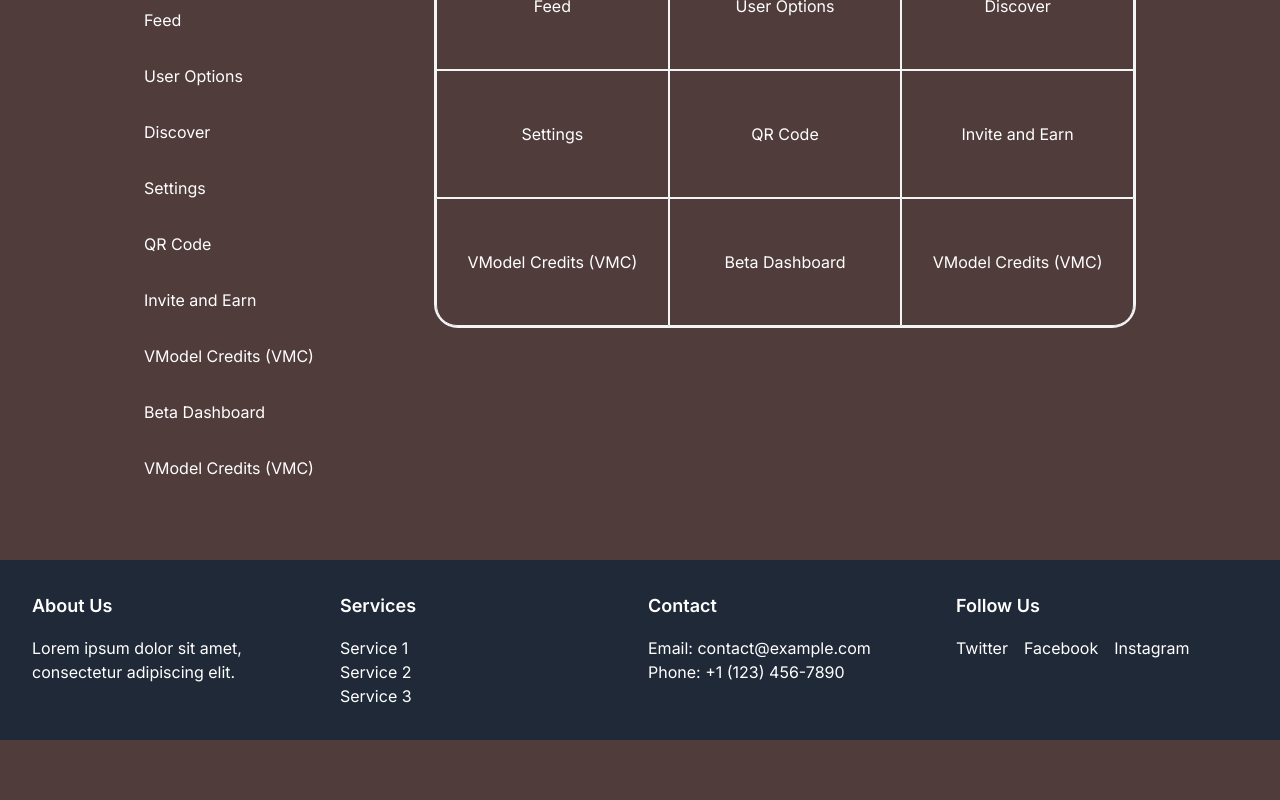
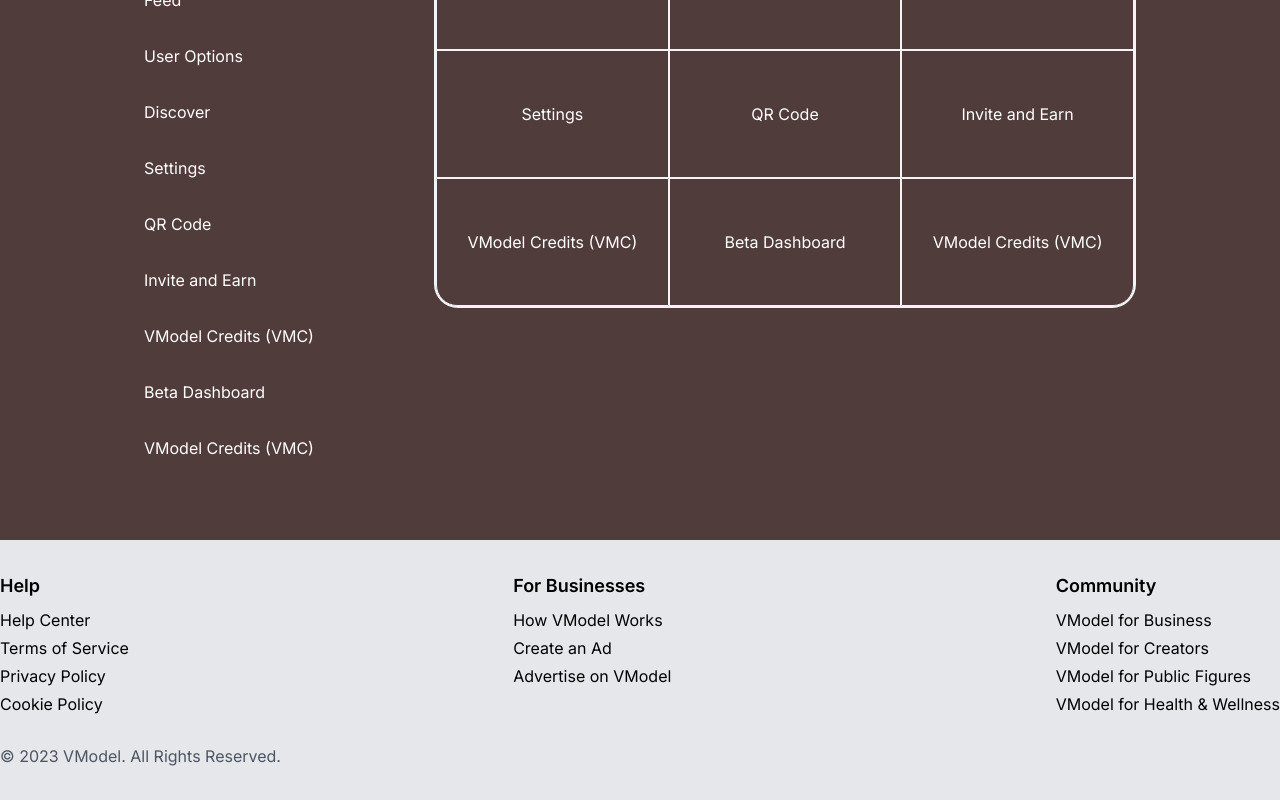
Before and after one commit to shinorspellz/VModelHelpCentre, a Next.js app: page / in a window 1280 px wide. Shown: the part 1086-1886 px from the top of the page. Before the commit the page ends 1826 px from the top, so only its background shows below. Built offline with nearby package versions, Linux system fonts and the light colour scheme.

Commit message:
Refactor layout and update footer and navbar

```diff
--- a/app/layout.js
+++ b/app/layout.js
@@ -28,9 +28,6 @@
             className="gap-2 md:gap-5  flex  max-w-5xl flex-col  mx-auto h-fit
            "
           >
-            <h1 className="text-3xl my-3 text-[# EDCEAB] font-semibold text-center  ">
-              Welcome to VModel's Help Center
-            </h1>
             <Slider />
 
             <div className="flex flex-col md:flex-row">
--- a/components/Footer.jsx
+++ b/components/Footer.jsx
@@ -1,44 +1,68 @@
-// components/Footer.js
 import React from "react";
 
-const Footer = () => (
-  <footer className="bg-gray-800 text-white p-8">
+const Footer = () => {
+  return (
+    <footer className="bg-gray-200 py-8 text-black">
       <div className="container mx-auto">
-      <div className="grid grid-cols-2 md:grid-cols-4 gap-4">
-        <div>
-          <h2 className="text-lg font-semibold mb-4">About Us</h2>
-          <p>Lorem ipsum dolor sit amet, consectetur adipiscing elit.</p>
-        </div>
-        <div>
-          <h2 className="text-lg font-semibold mb-4">Services</h2>
-          <ul>
-            <li>Service 1</li>
-            <li>Service 2</li>
-            <li>Service 3</li>
+        <div className="flex flex-col md:flex-row justify-between">
+          <div className="mb-4 md:mb-0">
+            <h2 className="text-lg font-semibold mb-2">Help</h2>
+            <ul className="list-none">
+              <li className="mb-1">
+                <a href="#">Help Center</a>
+              </li>
+              <li className="mb-1">
+                <a href="#">Terms of Service</a>
+              </li>
+              <li className="mb-1">
+                <a href="#">Privacy Policy</a>
+              </li>
+              <li className="mb-1">
+                <a href="#">Cookie Policy</a>
+              </li>
             </ul>
           </div>
-        <div>
-          <h2 className="text-lg font-semibold mb-4">Contact</h2>
-          <p>Email: contact@example.com</p>
-          <p>Phone: +1 (123) 456-7890</p>
+
+          <div className="mb-4 md:mb-0">
+            <h2 className="text-lg font-semibold mb-2">For Businesses</h2>
+            <ul className="list-none">
+              <li className="mb-1">
+                <a href="#">How VModel Works</a>
+              </li>
+              <li className="mb-1">
+                <a href="#">Create an Ad</a>
+              </li>
+              <li className="mb-1">
+                <a href="#">Advertise on VModel</a>
+              </li>
+            </ul>
           </div>
-        <div>
-          <h2 className="text-lg font-semibold mb-4">Follow Us</h2>
-          <div className="flex space-x-4">
-            <a href="#" className="text-white hover:text-gray-400">
-              Twitter
-            </a>
-            <a href="#" className="text-white hover:text-gray-400">
-              Facebook
-            </a>
-            <a href="#" className="text-white hover:text-gray-400">
-              Instagram
-            </a>
+
+          <div className="mb-4 md:mb-0">
+            <h2 className="text-lg font-semibold mb-2">Community</h2>
+            <ul className="list-none">
+              <li className="mb-1">
+                <a href="#">VModel for Business</a>
+              </li>
+              <li className="mb-1">
+                <a href="#">VModel for Creators</a>
+              </li>
+              <li className="mb-1">
+                <a href="#">VModel for Public Figures</a>
+              </li>
+              <li className="mb-1">
+                <a href="#">VModel for Health & Wellness</a>
+              </li>
+            </ul>
           </div>
         </div>
+
+        <div className="mt-6 text-gray-600">
+          <p>&copy; 2023 VModel. All Rights Reserved.</p>
         </div>
       </div>
     </footer>
   );
+};
 
 export default Footer;
--- a/components/Navbar.jsx
+++ b/components/Navbar.jsx
@@ -85,9 +85,7 @@
       document.body.style.overflow = "auto";
     };
   }, []);
-  useEffect(() => {
-    console.log(mainMenu);
-  }, [mainMenu]);
+
   return (
     <div
       id="nav_menu"
@@ -160,15 +158,15 @@
           ) : (
             <>
               <div className=" ">
-                <div className="flex ml-5 mt-5 items-center">
+                <div className="flex ml-2 mt-3 items-center">
                   <FaArrowLeftLong
                     size={24}
                     className="cursor-pointer "
                     onClick={() => setShowSubMenu(false)}
                   />
-                  <h3 className="ml-8 text-lg font-medium ">{mainMenu.name}</h3>
+                  <h3 className="ml-4 text-lg font-medium ">{mainMenu.name}</h3>
                 </div>
-                <div className="pl-14 mt-3">
+                <div className="pl-8 mt-3">
                   {subTopics[mainMenu.link].map((topic, index) => {
                     return (
                       <div
@@ -206,7 +204,6 @@
     ) {
       return;
     }
-    console.log("toggleDrawer");
     setState(!state);
   };
 
--- a/components/Slider.jsx
+++ b/components/Slider.jsx
@@ -6,9 +6,6 @@
 const Slider = () => {
   const pathname = usePathname();
 
-  if (!!pathname.split("/")[0] || !!pathname.split("/")[1]) {
-    return null;
-  }
   const DURATION = 7000;
   const [slideIndex, setSlideIndex] = useState(0);
 
@@ -27,8 +24,14 @@
     };
   }, []);
 
+  if (!!pathname.split("/")[0] || !!pathname.split("/")[1]) {
+    return null;
+  }
   return (
     <div className="w-auto mb-12 mx-4">
+      <h1 className="text-3xl my-3 text-[# EDCEAB] font-semibold text-center  ">
+        Welcome to VModel&apos;s Help Center
+      </h1>
       {slideShowImages.map((item) => {
         if (item === slideShowImages[slideIndex]) {
           return (
```
Lines whose indentation alone changed are shown as unchanged.
